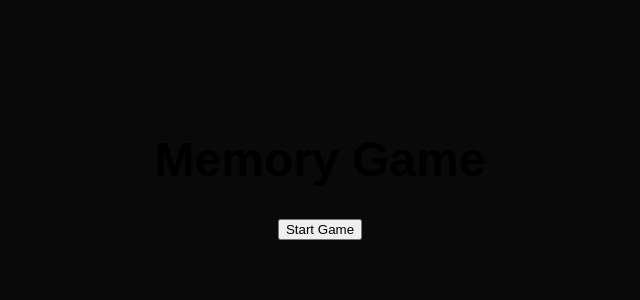
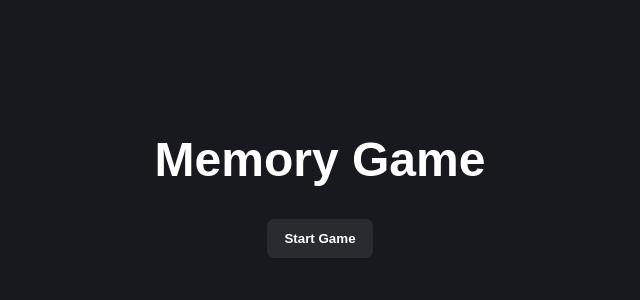
Before and after one commit to ItsWakana/Memory-Game, a React (Vite) app: page / in a window 1280 px wide. Shown: the top 300 px of the page, without its empty margins (320-960 px from the left). Built offline with nearby package versions, Linux system fonts and the light colour scheme.

Commit message:
Adjust styles and remove cardflip for simpler appearance

```diff
--- a/src/App.jsx
+++ b/src/App.jsx
@@ -7,8 +7,6 @@ import cardDetails from './cards.json'
 function App() {
 
   const initialState = {
-    // currentScore: 0,
-    // bestScore: 0,
     cards: [],
     gameStarted: false
   }
@@ -24,28 +22,9 @@ function App() {
   }
   function reducer(state, action) {
     switch (action.type) {
-      // case 'UPDATE_CURRENT_SCORE':
-      //   return {
-      //     ...state,
-      //     currentScore: state.currentScore + 1
-      //   }
-      // case 'RESET_CURRENT_SCORE':
-      //   return {
-      //     ...state,
-      //     currentScore: 0,
-      //   }
-      // case 'UPDATE_BEST_SCORE':
-      //   if (state.currentScore > state.bestScore) {
-      //     return {
-      //       ...state,
-      //       bestScore: state.currentScore
-      //     }
-      //   }
-      //   return state;
       case 'RESET_ROUND':
         return {
           ...state,
-          // currentScore: 0,
           cards: action.payload.resetCardClick
         }
       case 'SHUFFLE_CARDS':
@@ -74,7 +53,9 @@ function App() {
       ) : (
         <div>
           <h1 className="game-title">Memory Game</h1>
-          <button onClick={() => dispatch({
+          <button
+          className="start-button"
+          onClick={() => dispatch({
             type: 'START_GAME'
           })}>Start Game</button>
         </div>
--- a/src/components/Card.jsx
+++ b/src/components/Card.jsx
@@ -1,35 +1,15 @@
-import { useState } from 'react';
-
 const Card = (props) => {
-
-    const [hovered, setHovered] = useState(false);
-
-    const handleHoverIn = () => {
-        setHovered(true);
-    }
-
-    const handleHoverOut = () => {
-        setHovered(false);
-    }
 
     const { card } = props;
 
     return (
         <div className="card-container__card" key={card.data}
-        onClick={() => props.play(card)}
-        onMouseEnter={handleHoverIn}
-        onMouseLeave={handleHoverOut}>
+        onClick={() => {props.play(card); handleHoverOut()}}>
 
-            {/* {!hovered && (
-                <img className="card__image"
-                src={`/images/${card.data}.jpeg`}
-                ></img>
-            )} */}
+            <div className={"card__info"}>{card.desc}</div>
             <img className="card__image"
             src={`/images/${card.data}.jpeg`}
             ></img>
-
-            <div className={`card__info ${hovered ? 'card__info--visible' : ''}`}>{card.desc}</div>
         </div>
     )
 }
--- a/src/index.css
+++ b/src/index.css
@@ -2,9 +2,11 @@
     font-family: Arial, Helvetica, sans-serif;
     box-sizing: border-box;
 
-    --background-clr: #09090a;
+    --background-clr: #18181f;
     --card-background-clr: #1a1a1b;
     --score-background-clr: #1a1a1b;
+
+    --card-score-clr: #2a2a31;
 }
 
 body {
@@ -17,10 +19,28 @@ body {
 
 .game-title {
     font-size: 3rem;
+    color: white;
+}
+
+.start-button {
+    outline: none;
+    background-color: var(--card-score-clr);
+    border:solid 2px transparent;
+    border-radius: 7px;
+    padding: 10px 15px;
+    font-weight: bold;
+    cursor: pointer;
+    color: white;
+    transition: all 0.2s;
+}
+
+.start-button:hover {
+    border: solid 2px #51515c;
+    transform: scale(1.05);
 }
 
 .scoreboard {
-    background-color: var(--score-background-clr);
+    background-color: var(--card-score-clr);
     color: white;
     padding: 10px 0 3px 0;
     font-weight: bold;
@@ -48,7 +68,8 @@ body {
     justify-content: center;
     align-items: flex-start;
     position: relative;
-    background: var(--card-background-clr);
+    background: var(--card-score-clr);
+    border: solid 4px transparent;
     border-radius: 7px;
     padding-top: 20px;
     width: 200px;
@@ -57,18 +78,21 @@ body {
     -webkit-box-shadow: 6px 9px 13px -13px #000000;
     box-shadow: 6px 9px 13px -13px #000000;
     transform-style: preserve-3d;
-    transition: transform 0.8s;
+    transition: all 0.3s;
 }
 
 /* .card-container__card:hover {
     transform: rotateY(180deg);
 } */
 
+.card-container__card:hover {
+    border: solid 4px #51515c;
+    transform: scale(1.05);
+}
+
 .card__info {
     position: absolute;
-    background-color: black;
     border-radius: 7px;
-    opacity: 0;
     bottom: 0;
     top: 0;
     left: 0;
@@ -82,6 +106,11 @@ body {
     justify-content: center;
 }
 
+.card__info-test {
+    color: white;
+}
+
+
 .card__info--visible {
     opacity: 0.8;
 }
```
Also changed, not shown: src/components/CardBoard.jsx (+0 -8 lines).
